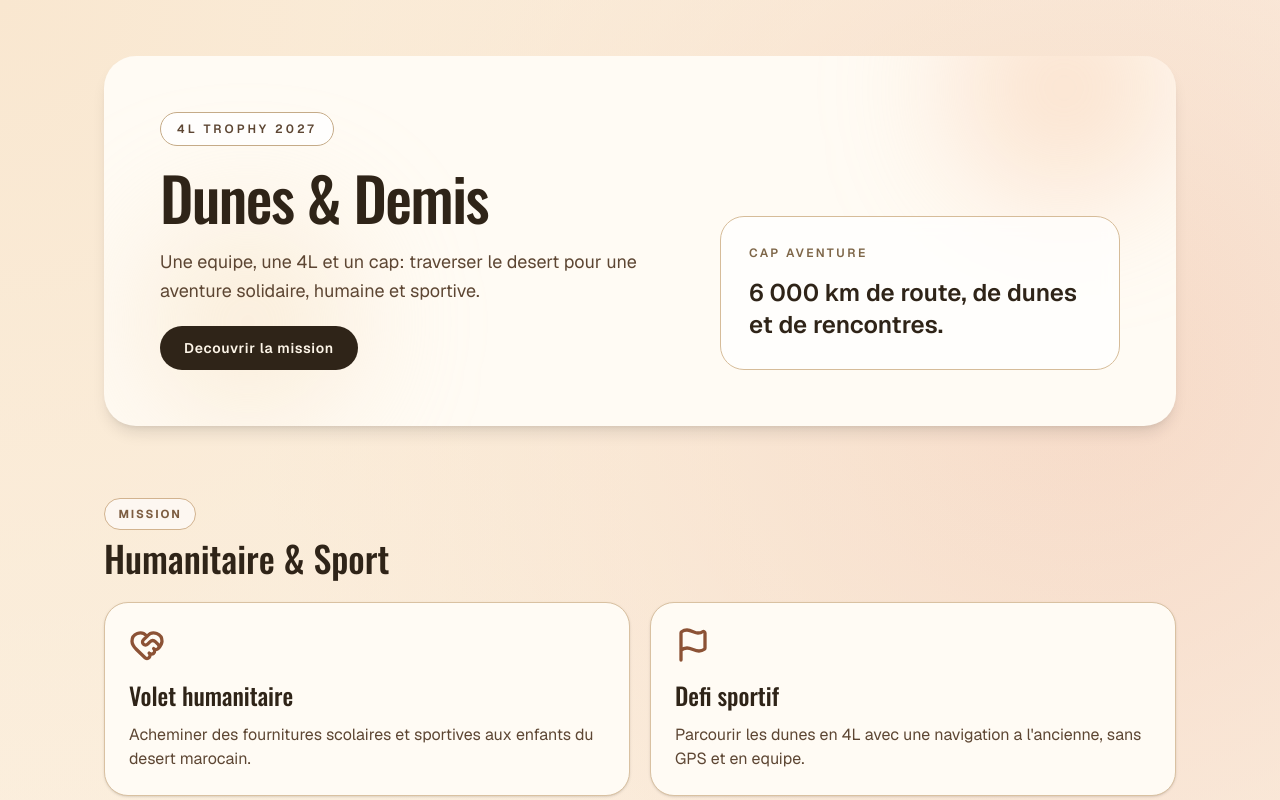
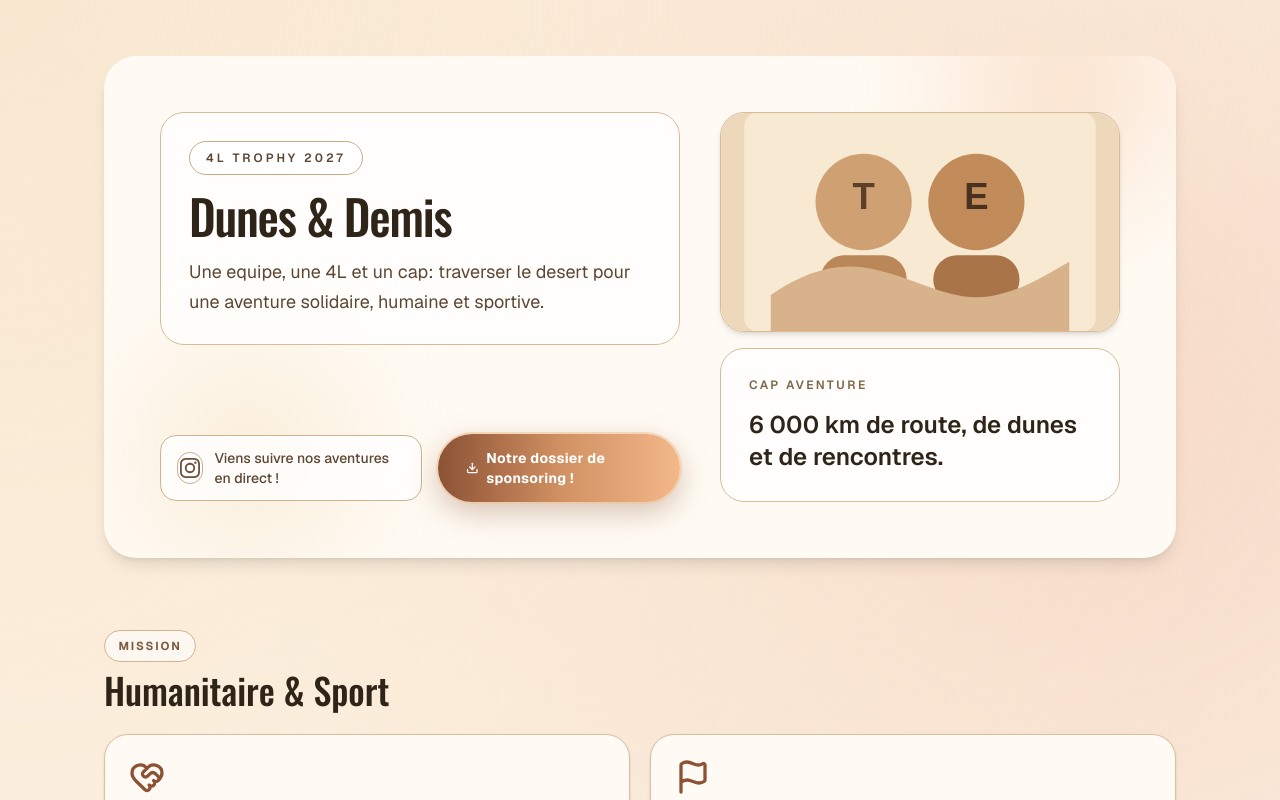
Before and after one commit to Thigaab/Dunes-Demis, a Next.js app: page / in a window 1280 px wide. Shown: the top 800 px of the page. Built offline with nearby package versions, Linux system fonts and the light colour scheme.

Commit message:
Edit title section

```diff
--- a/src/app/page.tsx
+++ b/src/app/page.tsx
@@ -1,4 +1,5 @@
 import {
+  Download,
   Flag,
   HeartHandshake,
   MapPinned,
@@ -7,7 +8,6 @@ import {
   Wrench,
 } from "lucide-react";
 import Image from "next/image";
-import Link from "next/link";
 import { siFacebook, siInstagram, siYoutube } from "simple-icons";
 
 type SocialIcon = {
@@ -91,10 +91,12 @@ const crewMembers = [
 ];
 
 const socialLinks = [
-  { label: "Instagram", href: "https://instagram.com", icon: siInstagram },
+  { label: "Instagram", href: "https://www.instagram.com/dunes.demis/", icon: siInstagram },
   { label: "Facebook", href: "https://facebook.com", icon: siFacebook },
   { label: "YouTube", href: "https://youtube.com", icon: siYoutube },
 ];
+
+const teamInstagramLink = "https://www.instagram.com/dunes.demis/";
 
 function SocialIconSvg({ icon }: { icon: SocialIcon }) {
   return (
@@ -111,24 +113,52 @@ export default function Home() {
         <section className="adventure-panel relative overflow-hidden rounded-4xl p-8 shadow-lg md:p-14">
           <div className="absolute -top-20 right-0 h-56 w-56 rounded-full bg-[#f6bf96]/40 blur-3xl" />
           <div className="absolute bottom-0 left-10 h-52 w-52 rounded-full bg-[#f4dbb9]/45 blur-3xl" />
-          <div className="relative grid gap-10 md:grid-cols-[1.3fr_1fr] md:items-end">
-            <div className="space-y-5">
+          <div className="relative grid gap-10 md:grid-cols-[1.3fr_1fr] md:items-stretch">
+            <div className="flex h-full flex-col justify-between gap-6">
+              <div className="rounded-3xl border border-[#d6bc99] bg-white/70 p-7 backdrop-blur-sm">
                 <p className="inline-flex rounded-full border border-[#c5ab88] bg-white/80 px-4 py-2 text-xs font-semibold tracking-[0.25em] text-[#5d4633] uppercase">
                   4L Trophy 2027
                 </p>
-              <h1 className="font-display max-w-xl text-5xl leading-[1.02] tracking-tight text-[#2f2418] sm:text-6xl">
+                <h1 className="font-display mt-4 text-4xl leading-[1.05] tracking-tight text-[#2f2418] sm:text-5xl">
                   Dunes & Demis
                 </h1>
-              <p className="max-w-xl text-lg leading-relaxed text-[#5d4633]">
+                <p className="mt-4 text-base leading-relaxed text-[#5d4633] sm:text-lg">
                   Une equipe, une 4L et un cap: traverser le desert pour une aventure solidaire,
                   humaine et sportive.
                 </p>
-              <Link
-                href="/#mission"
-                className="inline-flex items-center rounded-full bg-[#2f2418] px-6 py-3 text-sm font-semibold tracking-wider text-[#fdf5e8] transition hover:bg-[#443424]"
+              </div>
+              <div className="flex flex-row items-center gap-4">
+                <a
+                  href={teamInstagramLink}
+                  target="_blank"
+                  rel="noopener noreferrer"
+                  className="inline-flex w-fit items-center gap-3 rounded-2xl border border-[#cfb290] bg-white/80 px-4 py-3 text-[#5d4633] transition hover:bg-[#f8e1c9]"
                 >
-                Decouvrir la mission
-              </Link>
+                  <span className="inline-flex h-8 w-8 items-center justify-center rounded-full border border-[#c8ae8d] bg-white text-[#6b5039]">
+                    <SocialIconSvg icon={siInstagram} />
+                  </span>
+                  <span className="text-sm font-medium">Viens suivre nos aventures en direct !</span>
+                </a>
+                <a
+                  href="/dossier-sponsoring.pdf"
+                  download
+                  className="group relative inline-flex w-fit items-center gap-2 overflow-hidden rounded-full bg-linear-to-r from-[#8c5235] via-[#d09062] to-[#f3b88a] px-7 py-3.5 text-sm font-bold tracking-wide text-white shadow-[0_10px_30px_rgba(140,82,53,0.35)] ring-2 ring-[#f3c99f]/60 transition hover:-translate-y-0.5 hover:shadow-[0_14px_34px_rgba(140,82,53,0.5)] hover:ring-[#f8ddbf]"
+                >
+                  <span className="absolute inset-0 bg-[radial-gradient(circle_at_top,rgba(255,255,255,0.36),transparent_55%)] opacity-0 transition group-hover:opacity-100" />
+                  <Download className="relative h-4 w-4" strokeWidth={2.4} />
+                  <span className="relative">Notre dossier de sponsoring !</span>
+                </a>
+              </div>
+            </div>
+            <div className="space-y-4">
+              <div className="relative min-h-55 overflow-hidden rounded-3xl border border-[#d6bc99] bg-white/70 shadow-md">
+                <Image
+                  src="/crew-team.svg"
+                  alt="Photo de l'equipe Dunes & Demis"
+                  fill
+                  className="object-cover"
+                  sizes="(min-width: 768px) 380px, 100vw"
+                />
               </div>
               <div className="rounded-3xl border border-[#d6bc99] bg-white/70 p-7 backdrop-blur-sm">
                 <p className="text-xs font-semibold tracking-[0.2em] text-[#7e6648] uppercase">
@@ -137,6 +167,7 @@ export default function Home() {
                 <p className="mt-4 text-2xl font-semibold text-[#2f2418]">
                   6 000 km de route, de dunes et de rencontres.
                 </p>
+              </div>
             </div>
           </div>
         </section>
```
Also changed, not shown: public/crew-team.svg (added), public/trace-4l-trophy.svg (added). Lines whose indentation alone changed are shown as unchanged.
